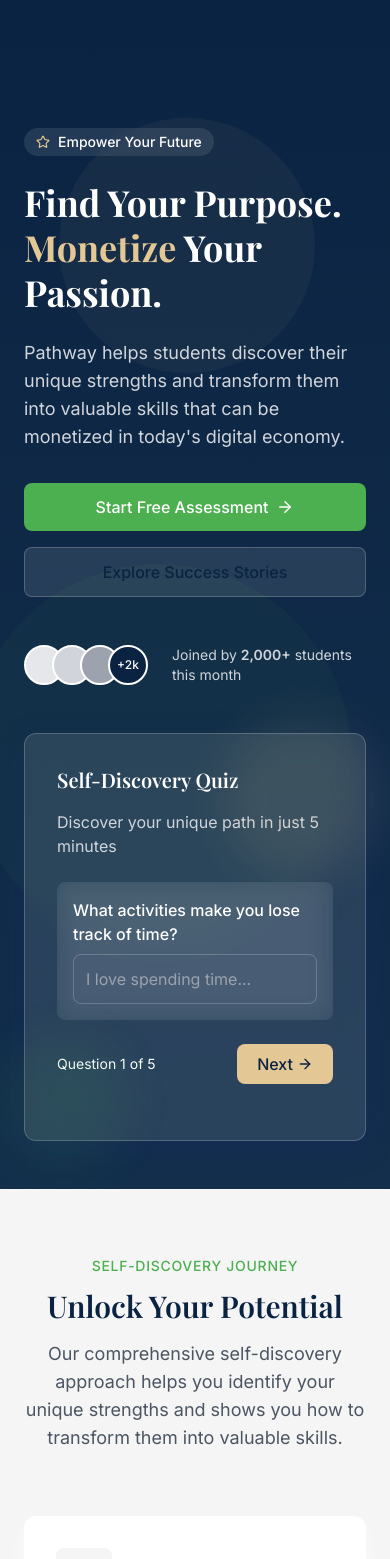
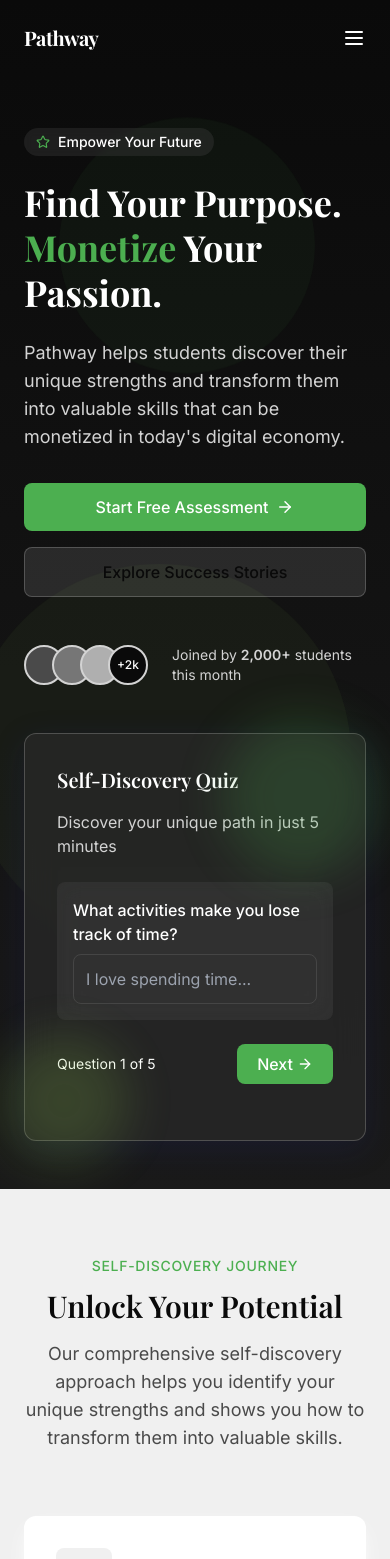
Before and after one commit to Hec-S/pathway-empowerment-luxure, a React (Vite) app: page / in a window 390 px wide. Shown: the top 1559 px of the page. Built offline with nearby package versions, Linux system fonts and the light colour scheme.

Commit message:
Update color scheme
Update the color scheme with hints of green.

```diff
--- a/src/components/DiscoverySection.tsx
+++ b/src/components/DiscoverySection.tsx
@@ -7,38 +7,38 @@ const DiscoverySection = () => {
 
   const cards = [
     {
-      icon: <Compass className="w-8 h-8 text-pathway-navy" />,
+      icon: <Compass className="w-8 h-8 text-pathway-green" />,
       title: "Discover Your Path",
       description: "Our AI-driven assessment helps you uncover your unique strengths, interests, and potential career pathways aligned with your passions."
     },
     {
-      icon: <Lightbulb className="w-8 h-8 text-pathway-navy" />,
+      icon: <Lightbulb className="w-8 h-8 text-pathway-green" />,
       title: "Personalized Insights",
       description: "Receive detailed insights about your natural talents and how they can be developed into marketable skills in today's economy."
     },
     {
-      icon: <Target className="w-8 h-8 text-pathway-navy" />,
+      icon: <Target className="w-8 h-8 text-pathway-green" />,
       title: "Actionable Steps",
       description: "Get a clear roadmap with practical steps to develop your skills and begin monetizing them, regardless of your starting point."
     },
     {
-      icon: <Sparkles className="w-8 h-8 text-pathway-navy" />,
+      icon: <Sparkles className="w-8 h-8 text-pathway-green" />,
       title: "Expert Guidance",
       description: "Access guidance from successful mentors who have turned their passions into profitable careers in various industries."
     }
   ];
 
   return (
-    <section id="discover" className="section-padding bg-pathway-lightGray" ref={animationRef}>
+    <section id="discover" className="section-padding bg-pathway-offWhite" ref={animationRef}>
       <div className="container mx-auto px-6">
         <div className="text-center mb-16">
           <span className="inline-block text-pathway-green font-medium text-sm uppercase tracking-wider mb-3 reveal-animation" data-animation="animate-fade-in">
             Self-Discovery Journey
           </span>
-          <h2 className="section-title reveal-animation" data-animation="animate-fade-in">
+          <h2 className="section-title text-pathway-navy reveal-animation" data-animation="animate-fade-in">
             Unlock Your Potential
           </h2>
-          <p className="section-subtitle reveal-animation" data-animation="animate-fade-in">
+          <p className="section-subtitle text-pathway-mediumGray reveal-animation" data-animation="animate-fade-in">
             Our comprehensive self-discovery approach helps you identify your unique strengths and shows you how to transform them into valuable skills.
           </p>
         </div>
@@ -51,13 +51,13 @@ const DiscoverySection = () => {
               data-animation="animate-scale"
               style={{ animationDelay: `${index * 0.1}s` }}
             >
-              <div className="bg-pathway-lightGray p-3 rounded-lg inline-block mb-5">
+              <div className="bg-pathway-offWhite p-3 rounded-lg inline-block mb-5">
                 {card.icon}
               </div>
               <h3 className="text-xl font-semibold mb-3 text-pathway-navy">
                 {card.title}
               </h3>
-              <p className="text-gray-600">
+              <p className="text-pathway-mediumGray">
                 {card.description}
               </p>
             </div>
--- a/src/components/Hero.tsx
+++ b/src/components/Hero.tsx
@@ -3,27 +3,27 @@ import { ArrowRight, Star } from 'lucide-react';
 
 const Hero = () => {
   return (
-    <section className="relative min-h-screen flex items-center bg-gradient-to-b from-pathway-navy to-[#132f4c] text-white pt-20 overflow-hidden">
+    <section className="relative min-h-screen flex items-center bg-gradient-to-b from-pathway-navy to-pathway-dark text-white pt-20 overflow-hidden">
       {/* Background elements */}
       <div className="absolute inset-0 overflow-hidden">
-        <div className="absolute top-[10%] left-[15%] w-64 h-64 rounded-full bg-pathway-gold opacity-5 animate-float"></div>
-        <div className="absolute bottom-[20%] right-[10%] w-96 h-96 rounded-full bg-pathway-green opacity-5 animate-float" style={{ animationDelay: '2s' }}></div>
+        <div className="absolute top-[10%] left-[15%] w-64 h-64 rounded-full bg-pathway-green opacity-5 animate-float"></div>
+        <div className="absolute bottom-[20%] right-[10%] w-96 h-96 rounded-full bg-pathway-lightGreen opacity-5 animate-float" style={{ animationDelay: '2s' }}></div>
       </div>
 
       <div className="container mx-auto px-6 py-12 z-10">
         <div className="flex flex-col md:flex-row items-center justify-between gap-12">
           <div className="w-full md:w-1/2 max-w-2xl">
-            <div className="inline-flex items-center px-3 py-1 rounded-full bg-white bg-opacity-10 backdrop-blur-sm mb-6 animate-fade-in">
-              <Star size={14} className="text-pathway-gold mr-2" />
+            <div className="inline-flex items-center px-3 py-1 rounded-full bg-pathway-mediumGray bg-opacity-30 backdrop-blur-sm mb-6 animate-fade-in">
+              <Star size={14} className="text-pathway-green mr-2" />
               <span className="text-sm font-medium">Empower Your Future</span>
             </div>
 
             <h1 className="text-4xl md:text-5xl lg:text-6xl font-display font-bold leading-tight mb-6 animate-fade-in">
               Find Your Purpose.<br />
-              <span className="text-pathway-gold">Monetize</span> Your Passion.
+              <span className="text-pathway-green">Monetize</span> Your Passion.
             </h1>
 
-            <p className="text-lg text-gray-300 mb-8 max-w-lg animate-fade-in stagger-1">
+            <p className="text-lg text-pathway-silver mb-8 max-w-lg animate-fade-in stagger-1">
               Pathway helps students discover their unique strengths and transform them into valuable skills that can be monetized in today's digital economy.
             </p>
 
@@ -39,14 +39,14 @@ const Hero = () => {
 
             <div className="mt-12 flex items-center gap-6 animate-fade-in stagger-3">
               <div className="flex -space-x-3">
-                <div className="w-10 h-10 rounded-full border-2 border-white bg-gray-200"></div>
-                <div className="w-10 h-10 rounded-full border-2 border-white bg-gray-300"></div>
-                <div className="w-10 h-10 rounded-full border-2 border-white bg-gray-400"></div>
-                <div className="w-10 h-10 rounded-full border-2 border-white flex items-center justify-center bg-pathway-navy">
+                <div className="w-10 h-10 rounded-full border-2 border-pathway-silver bg-pathway-mediumGray"></div>
+                <div className="w-10 h-10 rounded-full border-2 border-pathway-silver bg-pathway-gray"></div>
+                <div className="w-10 h-10 rounded-full border-2 border-pathway-silver bg-pathway-lightGray"></div>
+                <div className="w-10 h-10 rounded-full border-2 border-pathway-silver flex items-center justify-center bg-pathway-navy">
                   <span className="text-xs font-medium">+2k</span>
                 </div>
               </div>
-              <p className="text-sm text-gray-300">
+              <p className="text-sm text-pathway-silver">
                 Joined by <span className="font-semibold">2,000+</span> students this month
               </p>
             </div>
@@ -54,19 +54,19 @@ const Hero = () => {
 
           <div className="w-full md:w-1/2 flex justify-center">
             <div className="relative w-full max-w-md">
-              <div className="glass-card p-8 animate-slide-up">
+              <div className="glass-card p-8 animate-slide-up bg-pathway-charcoal bg-opacity-70">
                 <h3 className="text-xl font-semibold mb-4">Self-Discovery Quiz</h3>
-                <p className="text-gray-300 mb-6">Discover your unique path in just 5 minutes</p>
+                <p className="text-pathway-silver mb-6">Discover your unique path in just 5 minutes</p>
 
                 <div className="space-y-6 mb-6">
-                  <div className="bg-white bg-opacity-5 backdrop-blur-md p-4 rounded-lg">
+                  <div className="bg-pathway-mediumGray bg-opacity-30 backdrop-blur-md p-4 rounded-lg">
                     <p className="font-medium mb-2">What activities make you lose track of time?</p>
-                    <input type="text" placeholder="I love spending time..." className="w-full bg-transparent border border-white border-opacity-20 rounded-lg p-3 focus:outline-none focus:ring-1 focus:ring-pathway-gold" />
+                    <input type="text" placeholder="I love spending time..." className="w-full bg-transparent border border-pathway-gray border-opacity-30 rounded-lg p-3 focus:outline-none focus:ring-1 focus:ring-pathway-green" />
                   </div>
 
                   <div className="flex items-center justify-between">
                     <span className="text-sm">Question 1 of 5</span>
-                    <button className="bg-pathway-gold hover:bg-opacity-90 text-pathway-navy px-5 py-2 rounded-lg font-medium flex items-center gap-1">
+                    <button className="bg-pathway-green hover:bg-opacity-90 text-white px-5 py-2 rounded-lg font-medium flex items-center gap-1">
                       Next <ArrowRight size={16} />
                     </button>
                   </div>
@@ -74,8 +74,8 @@ const Hero = () => {
               </div>
 
               {/* Decorative elements */}
-              <div className="absolute -top-4 -right-4 w-40 h-40 bg-pathway-gold opacity-10 rounded-full blur-xl"></div>
-              <div className="absolute -bottom-6 -left-6 w-32 h-32 bg-pathway-green opacity-10 rounded-full blur-xl"></div>
+              <div className="absolute -top-4 -right-4 w-40 h-40 bg-pathway-green opacity-20 rounded-full blur-xl"></div>
+              <div className="absolute -bottom-6 -left-6 w-32 h-32 bg-pathway-lightGreen opacity-20 rounded-full blur-xl"></div>
             </div>
           </div>
         </div>
--- a/src/components/Navbar.tsx
+++ b/src/components/Navbar.tsx
@@ -20,25 +20,25 @@ const Navbar = () => {
     <header
       className={cn(
         'fixed top-0 left-0 right-0 z-50 transition-all duration-300 px-6 md:px-12',
-        isScrolled ? 'bg-white bg-opacity-80 backdrop-blur-md shadow-subtle py-4' : 'py-6'
+        isScrolled ? 'bg-pathway-navy bg-opacity-90 backdrop-blur-md shadow-subtle py-4' : 'py-6 bg-transparent'
       )}
     >
       <div className="max-w-7xl mx-auto flex items-center justify-between">
         <a href="#" className="flex items-center gap-2">
-          <span className="text-xl font-display font-bold text-pathway-navy tracking-tight">
+          <span className="text-xl font-display font-bold text-white tracking-tight">
             Pathway
           </span>
         </a>
 
         {/* Desktop Navigation */}
         <nav className="hidden md:flex items-center gap-8">
-          <a href="#discover" className="animated-underline text-pathway-navy font-medium">
+          <a href="#discover" className="animated-underline text-white font-medium">
             Discover
           </a>
-          <a href="#monetize" className="animated-underline text-pathway-navy font-medium">
+          <a href="#monetize" className="animated-underline text-white font-medium">
             Monetize
           </a>
-          <a href="#stories" className="animated-underline text-pathway-navy font-medium">
+          <a href="#stories" className="animated-underline text-white font-medium">
             Success Stories
           </a>
           <button className="btn-primary">
@@ -48,7 +48,7 @@ const Navbar = () => {
 
         {/* Mobile Menu Button */}
         <button
-          className="md:hidden text-pathway-navy"
+          className="md:hidden text-white"
           onClick={() => setIsMenuOpen(!isMenuOpen)}
         >
           {isMenuOpen ? <X size={24} /> : <Menu size={24} />}
@@ -57,14 +57,14 @@ const Navbar = () => {
 
       {/* Mobile Navigation */}
       {isMenuOpen && (
-        <nav className="md:hidden bg-white absolute top-full left-0 right-0 py-4 px-6 shadow-subtle flex flex-col gap-4 animate-fade-in">
-          <a href="#discover" className="text-pathway-navy font-medium py-2 px-4 rounded-md hover:bg-gray-100">
+        <nav className="md:hidden bg-pathway-navy bg-opacity-95 absolute top-full left-0 right-0 py-4 px-6 shadow-subtle flex flex-col gap-4 animate-fade-in">
+          <a href="#discover" className="text-white font-medium py-2 px-4 rounded-md hover:bg-pathway-charcoal">
             Discover
           </a>
-          <a href="#monetize" className="text-pathway-navy font-medium py-2 px-4 rounded-md hover:bg-gray-100">
+          <a href="#monetize" className="text-white font-medium py-2 px-4 rounded-md hover:bg-pathway-charcoal">
             Monetize
           </a>
-          <a href="#stories" className="text-pathway-navy font-medium py-2 px-4 rounded-md hover:bg-gray-100">
+          <a href="#stories" className="text-white font-medium py-2 px-4 rounded-md hover:bg-pathway-charcoal">
             Success Stories
           </a>
           <button className="btn-primary mt-2">
--- a/src/index.css
+++ b/src/index.css
@@ -99,7 +99,7 @@
   }
 
   body {
-    @apply bg-white text-pathway-darkGray font-sans antialiased;
+    @apply bg-pathway-offWhite text-pathway-dark font-sans antialiased;
   }
 
   h1, h2, h3, h4 {
@@ -125,7 +125,7 @@
   }
 
   .section-subtitle {
-    @apply text-lg text-gray-600 max-w-3xl mx-auto mb-12;
+    @apply text-lg text-pathway-gray max-w-3xl mx-auto mb-12;
   }
 
   .reveal-animation {
--- a/tailwind.config.ts
+++ b/tailwind.config.ts
@@ -1,4 +1,3 @@
-
 import type { Config } from "tailwindcss";
 
 export default {
@@ -63,13 +62,19 @@ export default {
 					border: 'hsl(var(--sidebar-border))',
 					ring: 'hsl(var(--sidebar-ring))'
 				},
-        // Custom colors for our design
         pathway: {
-          navy: "#0A2342",
-          gold: "#E3C795",
+          navy: "#0A0A0A",
+          dark: "#1A1A1A",
+          charcoal: "#2A2A2A",
+          mediumGray: "#4A4A4A",
+          gray: "#767676",
+          lightGray: "#AFAFAF",
+          silver: "#D3D3D3",
+          offWhite: "#F0F0F0",
           green: "#4CAF50",
-          lightGray: "#F5F5F5",
-          darkGray: "#333333",
+          lightGreen: "#8BC34A",
+          darkGreen: "#2E7D32",
+          gold: "#E3C795"
         }
 			},
 			borderRadius: {
```
Also changed, not shown: src/components/Footer.tsx (+14 -14 lines), src/components/MonetizationHub.tsx (+25 -25 lines), src/components/SuccessStories.tsx (+16 -16 lines).
